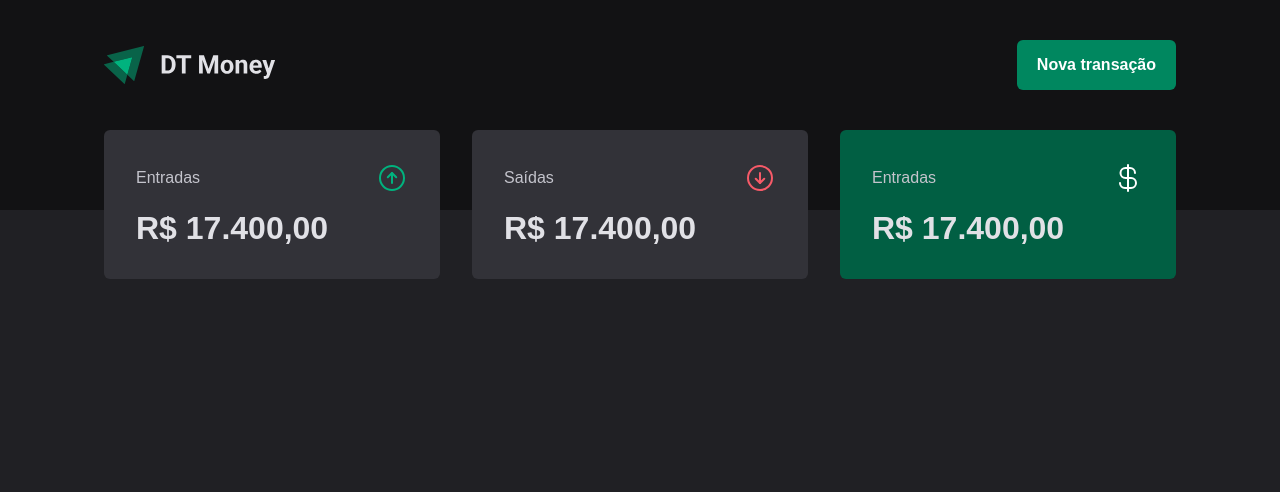
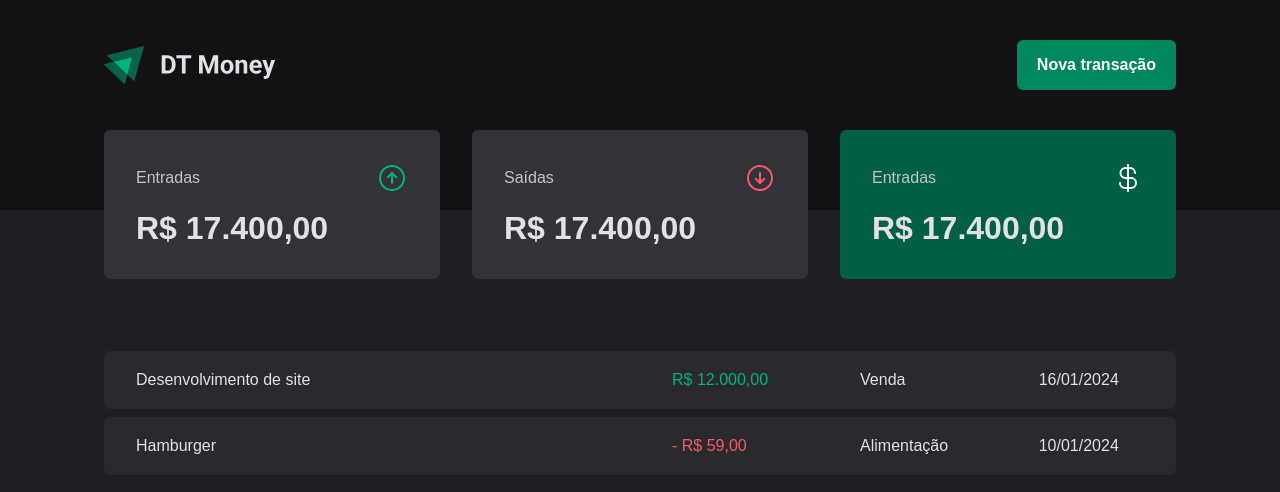
Before and after one commit to Newton-Duarte/ignite-dt-money, a React (Vite) app: page / in a window 1280 px wide. Shown: the top 492 px of the page. Built offline with nearby package versions, Linux system fonts and the light colour scheme.

Commit message:
feat: add transactions table styled component

```diff
--- a/src/Transactions/index.tsx
+++ b/src/Transactions/index.tsx
@@ -1,11 +1,38 @@
 import { Header } from "../components/Header";
 import { Summary } from "../components/Summary";
+
+import * as S from './styles';
 
 export function Transactions() {
   return (
     <div>
       <Header />
       <Summary />
+
+      <S.Container>
+        <S.Table>
+          <tbody>
+            <tr>
+              <td width="50%">Desenvolvimento de site</td>
+              <td>
+                <S.PriceHighlight variant="income">
+                R$ 12.000,00
+                </S.PriceHighlight>
+              </td>
+              <td>Venda</td>
+              <td>16/01/2024</td>
+            </tr>
+            <tr>
+              <td width="50%">Hamburger</td>
+              <td><S.PriceHighlight variant="outcome">
+                - R$ 59,00
+                </S.PriceHighlight></td>
+              <td>Alimentação</td>
+              <td>10/01/2024</td>
+            </tr>
+          </tbody>
+        </S.Table>
+      </S.Container>
     </div>
   )
 }
--- a/src/Transactions/styles.ts
+++ b/src/Transactions/styles.ts
@@ -0,0 +1,38 @@
+import styled from "styled-components";
+
+export const Container = styled.main`
+  width: 100%;
+  max-width: 1120px;
+  margin: 4rem auto 0;
+  padding: 0 1.5rem;
+`
+
+export const Table = styled.table`
+  width: 100%;
+  border-collapse: separate;
+  border-spacing: 0 0.5rem;
+  /* margin-top: 1.5rem; */
+
+  td {
+    padding: 1.25rem 2rem;
+    background: ${(props) => props.theme["gray-700"]};
+
+    &:first-child {
+      border-top-left-radius: 6px;
+      border-bottom-left-radius: 6px;
+    }
+
+    &:last-child {
+      border-top-right-radius: 6px;
+      border-bottom-right-radius: 6px;
+    }
+  }
+`
+
+interface PriceHighlightProps {
+  variant: "income" | 'outcome'
+}
+
+export const PriceHighlight = styled.span<PriceHighlightProps>`
+  color: ${(props) => props.variant === 'income' ? props.theme["green-300"] : props.theme["red-300"]};
+`
```
